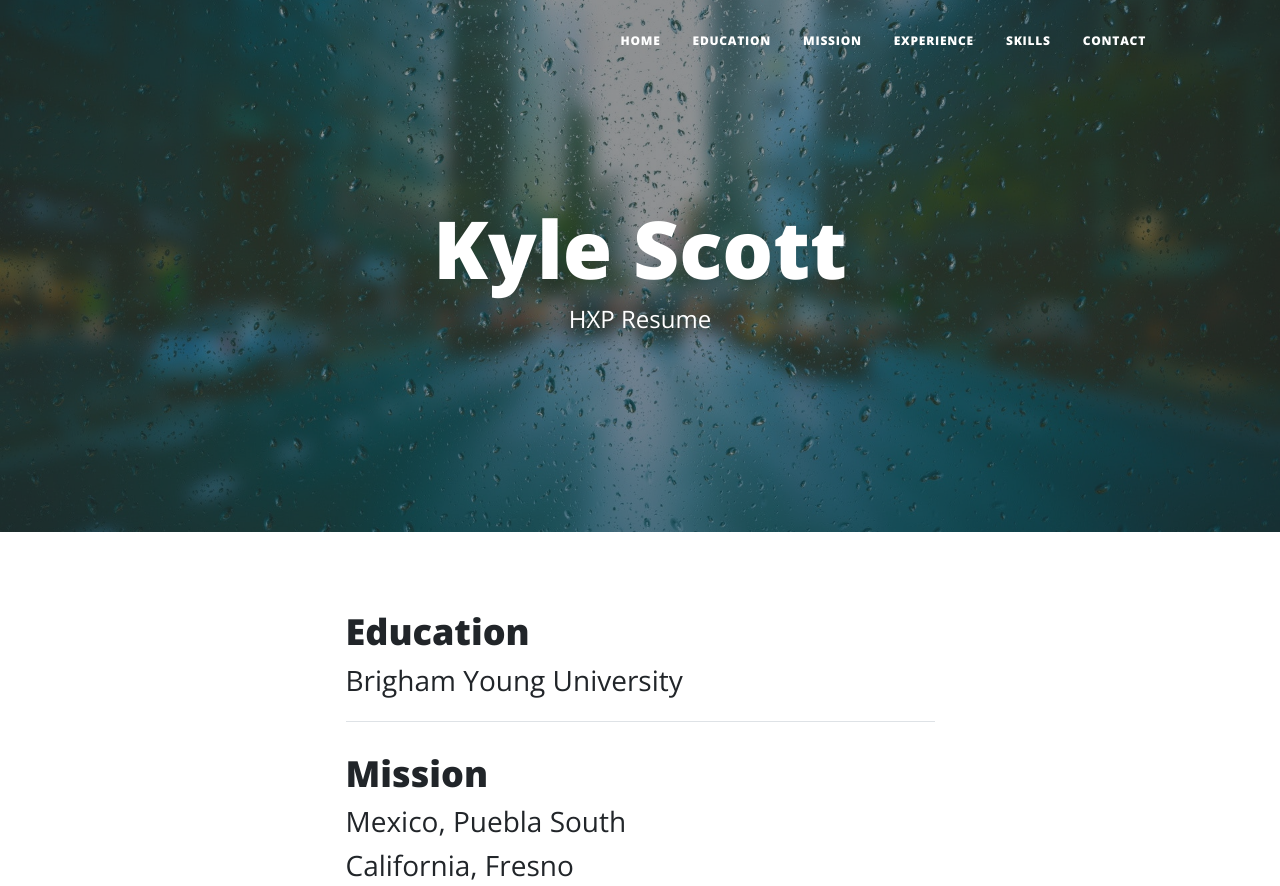
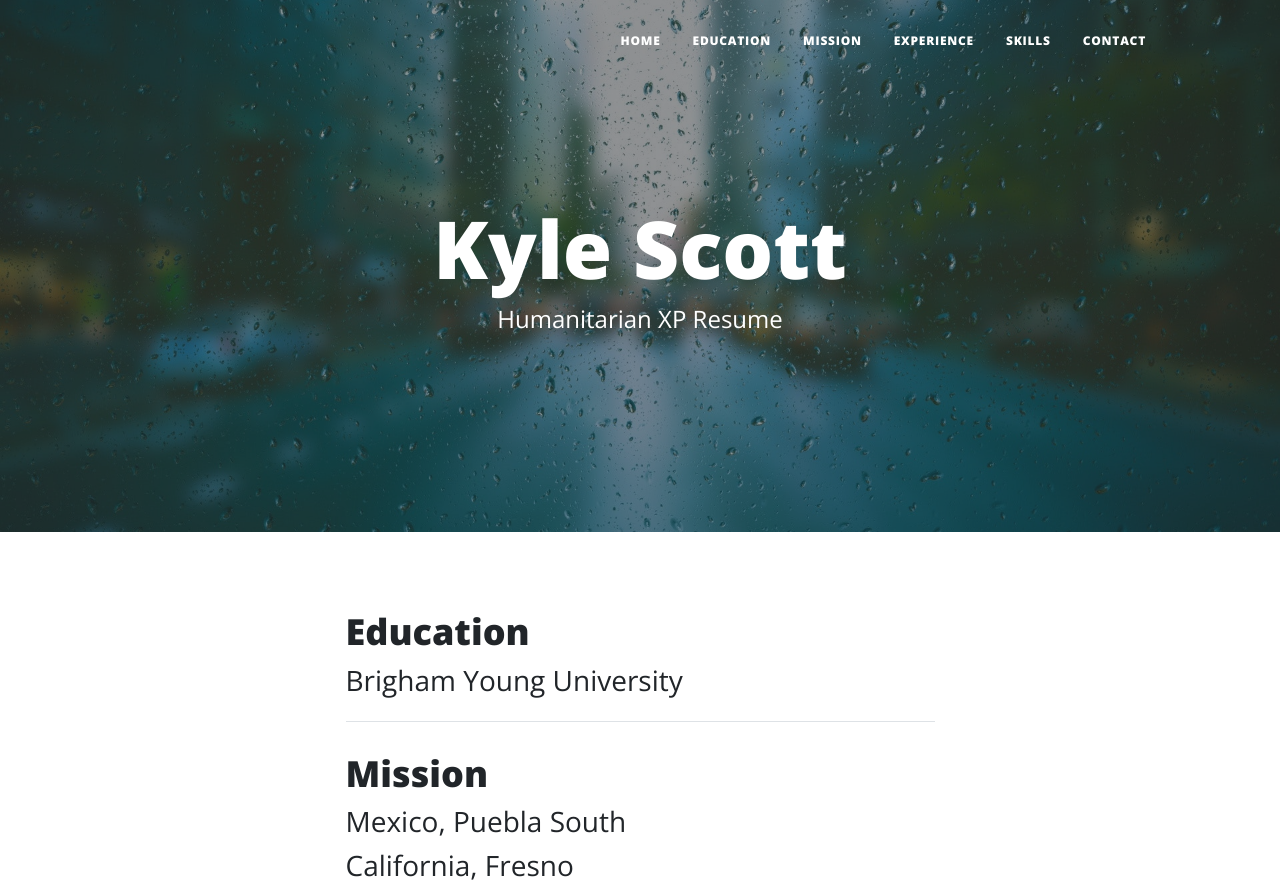
Before and after one commit to kscott10final/hxp.resume, a plain HTML site: page index.html in a window 1280 px wide. Shown: the top 886 px of the page. Drawn offline with nearby package versions, Linux system fonts and the light colour scheme.

Commit message:
Add files via upload

```diff
--- a/index.html
+++ b/index.html
@@ -43,7 +43,7 @@
                     <div class="col-md-10 col-lg-8 col-xl-7">
                         <div class="site-heading">
                             <h1>Kyle Scott</h1>
-                            <span class="subheading">HXP Resume</span>
+                            <span class="subheading">Humanitarian XP Resume</span>
                         </div>
                     </div>
                 </div>
```
